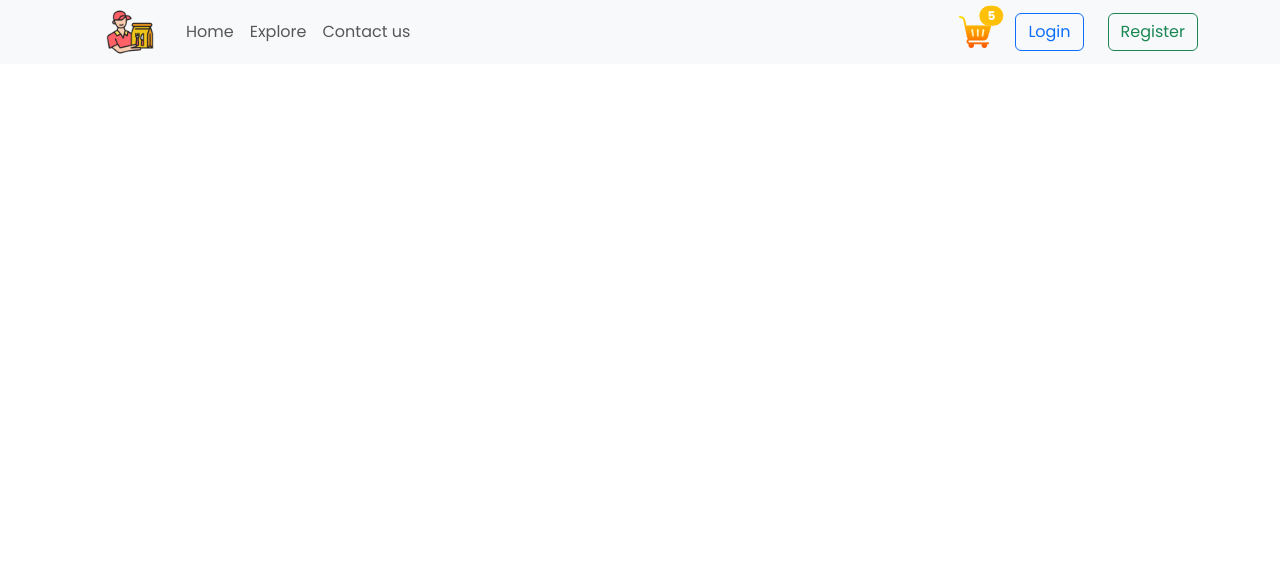
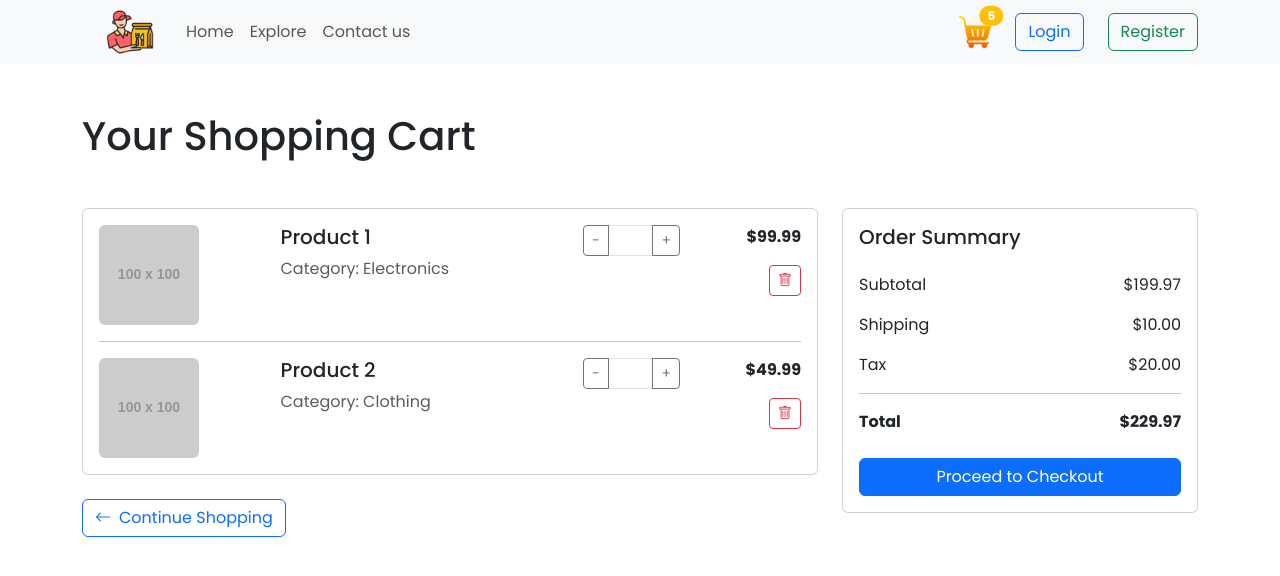
Before and after one commit to PrashantSingrole/foodclient-netlify, a React app: page /cart in a window 1280 px wide. Shown: the top 576 px of the page. Built offline with nearby package versions, Linux system fonts and the light colour scheme; no server answers; the HTML template or start-up script is replaced by a standard one.

Commit message:
calculation completed

```diff
--- a/src/App.jsx
+++ b/src/App.jsx
@@ -5,17 +5,18 @@ import Home from './pages/Home/Home';
 import Contact from './pages/Contact/Contact';
 import ExploreFood from './pages/ExploreFood/ExploreFood';
 import FoodDetails from './pages/FoodDetails/FoodDetails';
+import Cart from './pages/Cart/Cart';
 
 const App = () => {
   return (
     <div>
       <Menubar />
-
       <Routes>
         <Route path='/' element={<Home />}/>
         <Route path='/contact' element={<Contact />}/>
         <Route path='/explore' element={<ExploreFood />}/>
         <Route path='/food/:id' element={<FoodDetails />} />
+        <Route path='/cart' element={<Cart />} />
       </Routes>
     </div>
   )
--- a/src/components/FoodItem/FoodItem.jsx
+++ b/src/components/FoodItem/FoodItem.jsx
@@ -1,11 +1,16 @@
-import React from 'react';
+import React, { useContext } from 'react';
 import { Link } from 'react-router-dom';
+import { StoreContext } from '../../context/StoreContext';
 
 const FoodItem = ({name, description, id, imageUrl, price}) => {
+    const {increaseQty, decreaseQty, quantities} = useContext(StoreContext);
+
   return (
     <div className="col-12 col-sm-6 col-md-4 col-lg-3 mb-4 d-flex justify-content-center">
-        <Link to={`/food/${id}`} className="card" style={{"maxWidth": "320px", "textDecoration": "none"}}>
-            <img src={imageUrl} className="card-img-top" alt="Product Image" height={300} width={60} />
+        <div className="card" style={{"maxWidth": "320px"}}>
+            <Link to={`/food/${id}`}>
+                <img src={imageUrl} className="card-img-top" alt="Product Image" height={300} width={60} />
+            </Link>
             <div className="card-body">
                 <h5 className="card-title">{name}</h5>
                 <p className="card-text">{description}</p>
@@ -23,9 +28,18 @@ const FoodItem = ({name, description, id, imageUrl, price}) => {
             </div>
             <div className="card-footer d-flex justify-content-between bg-light">
                 <Link className="btn btn-primary btn-sm" to={`/food/${id}`}>View Food</Link>
-                <button className="btn btn-outline-secondary btn-sm"><i className="bi bi-heart"></i></button>
+                {quantities[id] > 0 ? (
+                    <div className="d-flex align-items-center gap-2">
+                        <button className="btn btn-danger btn-sm" onClick={() => decreaseQty(id)}><i className="bi bi-dash-circle"></i></button>
+                        <span className="fw-bold">{quantities[id]}</span>
+                        <button className="btn btn-success btn-sm" onClick={() => increaseQty(id)}><i className="bi bi-plus-circle"></i></button>
+                    </div>
+                ) : (
+                    <button className="btn btn-primary btn-sm" onClick={() => increaseQty(id)}>
+                    <i className="bi bi-plus-circle"></i></button>
+                )}
             </div>
-        </Link>
+        </div>
     </div>
   )
 }
--- a/src/components/Menubar/Menubar.jsx
+++ b/src/components/Menubar/Menubar.jsx
@@ -24,10 +24,12 @@ const Menubar = () => {
         </li>
       </ul>
       <div className="d-flex align-items-center gap-4">
-        <div className="position-relative">
-            <img src={assets.cart} alt="" height={32} width={32} className='position-relative'/>
-            <span className='position-absolute top-0 start-100 translate-middle badge rounded-pill bg-warning'>5</span>
-        </div>
+        <Link to={`/cart`}>
+          <div className="position-relative">
+              <img src={assets.cart} alt="" height={32} width={32} className='position-relative'/>
+              <span className='position-absolute top-0 start-100 translate-middle badge rounded-pill bg-warning'>5</span>
+          </div>
+        </Link>
         <button className='btn btn-outline-primary'>Login</button>
         <button className='btn btn-outline-success'>Register</button>
       </div>
--- a/src/context/StoreContext.jsx
+++ b/src/context/StoreContext.jsx
@@ -7,9 +7,21 @@ export const StoreContext = createContext(null);
 export const StoreContextProvider = (props) => {
 
     const [foodList, setFoodList] = useState([]);
+    const [quantities, setQuantities] = useState({});
+
+    const increaseQty = (foodId) => {
+        setQuantities((prev) => ({...prev, [foodId]: (prev[foodId] || 0)+1}));
+    }
+
+    const decreaseQty = (foodId) => {
+        setQuantities((prev) => ({...prev, [foodId]: prev[foodId] > 0 ? prev[foodId] - 1 : 0}));
+    }
 
     const contextValue = {
-        foodList
+        foodList,
+        increaseQty,
+        decreaseQty,
+        quantities
     };
 
     useEffect(() => {
--- /dev/null
+++ b/src/pages/Cart/Cart.css
@@ -0,0 +1,13 @@
+.cart-item img {
+    max-width: 100px;
+    height: auto;
+}
+
+.quantity-input {
+    width: 50px;
+}
+
+.cart-summary {
+    background-color: #f8f9fa;
+    border-radius: 10px;
+}
--- /dev/null
+++ b/src/pages/Cart/Cart.jsx
@@ -0,0 +1,109 @@
+import React, { useContext } from 'react';
+import { StoreContext } from '../../context/StoreContext';
+import './Cart.css';
+
+const Cart = () => {
+    const {foodList, increaseQty, decreaseQty, quantities} = useContext(StoreContext);
+    //cart items
+    const cartItems = foodList.filter(food => quantities[food.id] > 0);
+
+    //calcualtiong
+    const subtotal = cartItems.reduce((acc, food) => acc + food.price * quantities[food.id], 0);
+    const shipping = subtotal === 0? 0.0: 10;
+    const tax = subtotal * 0.1; //10%
+    const total = subtotal + shipping + tax;
+
+  return (
+    <div className="container py-5">
+    <h1 className="mb-5">Your Shopping Cart</h1>
+    <div className="row">
+        <div className="col-lg-8">
+
+            <div className="card mb-4">
+                <div className="card-body">
+                    <div className="row cart-item mb-3">
+                        <div className="col-md-3">
+                            <img src="https://via.placeholder.com/100" alt="Product 1" className="img-fluid rounded" />
+                        </div>
+                        <div className="col-md-5">
+                            <h5 className="card-title">Product 1</h5>
+                            <p className="text-muted">Category: Electronics</p>
+                        </div>
+                        <div className="col-md-2">
+                            <div className="input-group">
+                                <button className="btn btn-outline-secondary btn-sm" type="button">-</button>
+                                <input style={{"maxWidth":"100px"}} type="text" className="form-control  form-control-sm text-center quantity-input" />
+                                <button className="btn btn-outline-secondary btn-sm" type="button">+</button>
+                            </div>
+                        </div>
+                        <div className="col-md-2 text-end">
+                            <p className="fw-bold">$99.99</p>
+                            <button className="btn btn-sm btn-outline-danger">
+                                    <i className="bi bi-trash"></i>
+                                </button>
+                        </div>
+                    </div>
+                    <hr />
+                    <div className="row cart-item">
+                        <div className="col-md-3">
+                            <img src="https://via.placeholder.com/100" alt="Product 2" className="img-fluid rounded" />
+                        </div>
+                        <div className="col-md-5">
+                            <h5 className="card-title">Product 2</h5>
+                            <p className="text-muted">Category: Clothing</p>
+                        </div>
+                        <div className="col-md-2">
+                            <div className="input-group">
+                                <button className="btn btn-outline-secondary btn-sm" type="button">-</button>
+                                <input style={{"maxWidth":"100px"}} type="text" className="form-control form-control-sm text-center quantity-input" />
+                                <button className="btn btn-outline-secondary btn-sm" type="button">+</button>
+                            </div>
+                        </div>
+                        <div className="col-md-2 text-end">
+                            <p className="fw-bold">$49.99</p>
+                            <button className="btn btn-sm btn-outline-danger">
+                                    <i className="bi bi-trash"></i>
+                                </button>
+                        </div>
+                    </div>
+                </div>
+            </div>
+
+            <div className="text-start mb-4">
+                <a href="#" className="btn btn-outline-primary">
+                    <i className="bi bi-arrow-left me-2"></i>Continue Shopping
+                </a>
+            </div>
+        </div>
+        <div className="col-lg-4">
+
+            <div className="card cart-summary">
+                <div className="card-body">
+                    <h5 className="card-title mb-4">Order Summary</h5>
+                    <div className="d-flex justify-content-between mb-3">
+                        <span>Subtotal</span>
+                        <span>$199.97</span>
+                    </div>
+                    <div className="d-flex justify-content-between mb-3">
+                        <span>Shipping</span>
+                        <span>$10.00</span>
+                    </div>
+                    <div className="d-flex justify-content-between mb-3">
+                        <span>Tax</span>
+                        <span>$20.00</span>
+                    </div>
+                    <hr />
+                    <div className="d-flex justify-content-between mb-4">
+                        <strong>Total</strong>
+                        <strong>$229.97</strong>
+                    </div>
+                    <button className="btn btn-primary w-100">Proceed to Checkout</button>
+                </div>
+            </div>
+        </div>
+    </div>
+</div>
+  )
+}
+
+export default Cart;
```
